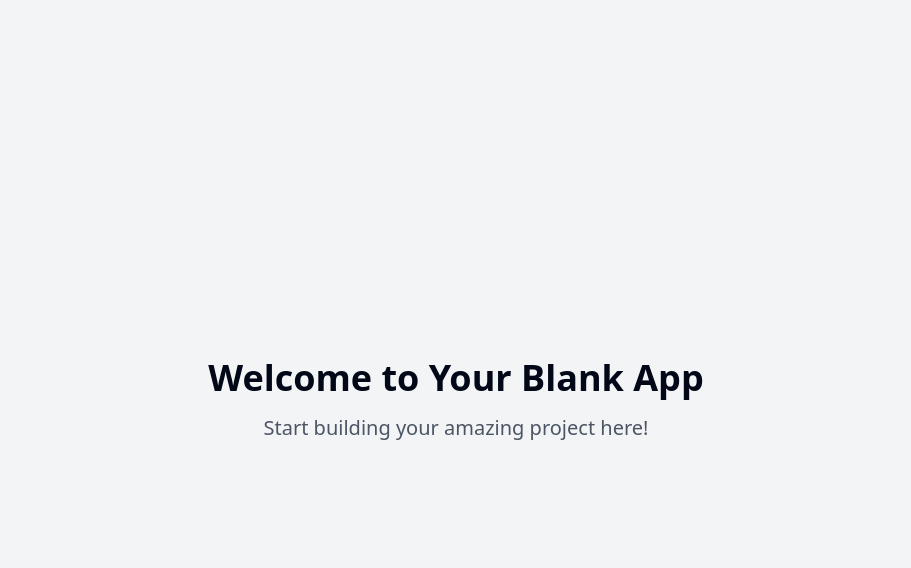
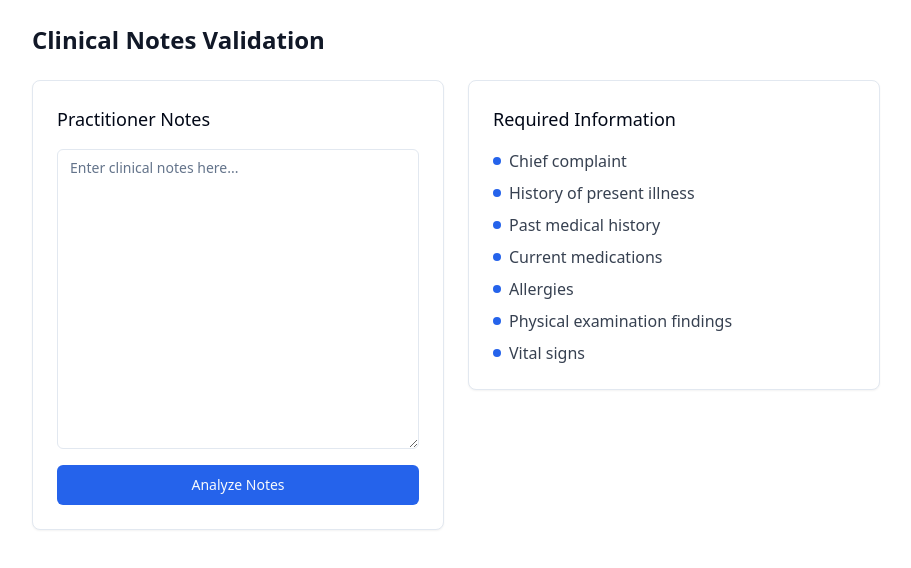
Before and after one commit to wechulisimiyu/notes-validation-guru, a React (Vite) app: page / in a window 1280 px wide. Shown: the top 568 px of the page, without its empty margins (184-1095 px from the left). Built offline with nearby package versions, Linux system fonts and the light colour scheme.

Commit message:
Add RAG agent and UI
Implement RAG agent and UI for analyzing practitioner notes.

```diff
--- /dev/null
+++ b/src/components/NotesValidator.tsx
@@ -0,0 +1,115 @@
+
+import React, { useState } from 'react';
+import { Textarea } from '@/components/ui/textarea';
+import { Button } from '@/components/ui/button';
+import { Card } from '@/components/ui/card';
+import { AlertCircle, CheckCircle2 } from 'lucide-react';
+
+export const NotesValidator = () => {
+  const [notes, setNotes] = useState('');
+  const [analysis, setAnalysis] = useState<null | {
+    complete: boolean;
+    missingElements: string[];
+  }>(null);
+
+  const requiredElements = [
+    "Chief complaint",
+    "History of present illness",
+    "Past medical history",
+    "Current medications",
+    "Allergies",
+    "Physical examination findings",
+    "Vital signs"
+  ];
+
+  const analyzeNotes = () => {
+    const missingElements = requiredElements.filter(element =>
+      !notes.toLowerCase().includes(element.toLowerCase())
+    );
+
+    setAnalysis({
+      complete: missingElements.length === 0,
+      missingElements
+    });
+  };
+
+  return (
+    <div className="container mx-auto p-6 max-w-4xl">
+      <h1 className="text-2xl font-semibold text-gray-900 mb-6">
+        Clinical Notes Validation
+      </h1>
+
+      <div className="grid gap-6 md:grid-cols-2">
+        <Card className="p-6">
+          <h2 className="text-lg font-medium mb-4">Practitioner Notes</h2>
+          <Textarea
+            value={notes}
+            onChange={(e) => setNotes(e.target.value)}
+            placeholder="Enter clinical notes here..."
+            className="min-h-[300px] mb-4"
+          />
+          <Button
+            onClick={analyzeNotes}
+            className="w-full bg-blue-600 hover:bg-blue-700"
+          >
+            Analyze Notes
+          </Button>
+        </Card>
+
+        <div className="space-y-6">
+          <Card className="p-6">
+            <h2 className="text-lg font-medium mb-4">Required Information</h2>
+            <ul className="space-y-2">
+              {requiredElements.map((element, index) => (
+                <li
+                  key={index}
+                  className="flex items-center text-gray-700"
+                >
+                  <div className="w-2 h-2 bg-blue-600 rounded-full mr-2" />
+                  {element}
+                </li>
+              ))}
+            </ul>
+          </Card>
+
+          {analysis && (
+            <Card className="p-6">
+              <h2 className="text-lg font-medium mb-4">Analysis Results</h2>
+              <div className="flex items-center mb-4">
+                {analysis.complete ? (
+                  <div className="flex items-center text-green-600">
+                    <CheckCircle2 className="mr-2" />
+                    <span>Notes are complete</span>
+                  </div>
+                ) : (
+                  <div className="flex items-center text-amber-600">
+                    <AlertCircle className="mr-2" />
+                    <span>Missing required information</span>
+                  </div>
+                )}
+              </div>
+
+              {!analysis.complete && (
+                <div>
+                  <h3 className="text-sm font-medium text-gray-700 mb-2">
+                    Missing Elements:
+                  </h3>
+                  <ul className="space-y-1">
+                    {analysis.missingElements.map((element, index) => (
+                      <li
+                        key={index}
+                        className="text-sm text-red-600"
+                      >
+                        • {element}
+                      </li>
+                    ))}
+                  </ul>
+                </div>
+              )}
+            </Card>
+          )}
+        </div>
+      </div>
+    </div>
+  );
+};
--- a/src/pages/Index.tsx
+++ b/src/pages/Index.tsx
@@ -1,14 +1,8 @@
-// Update this page (the content is just a fallback if you fail to update the page)
+
+import { NotesValidator } from "@/components/NotesValidator";
 
 const Index = () => {
-  return (
-    <div className="min-h-screen flex items-center justify-center bg-gray-100">
-      <div className="text-center">
-        <h1 className="text-4xl font-bold mb-4">Welcome to Your Blank App</h1>
-        <p className="text-xl text-gray-600">Start building your amazing project here!</p>
-      </div>
-    </div>
-  );
+  return <NotesValidator />;
 };
 
 export default Index;
```
